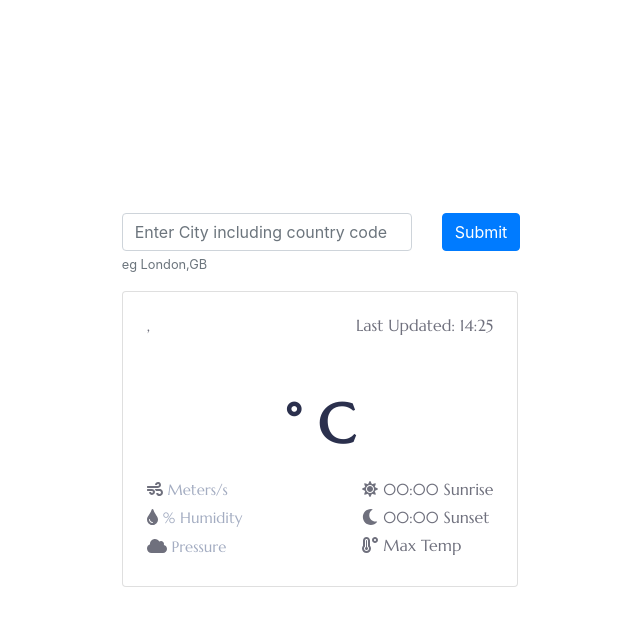
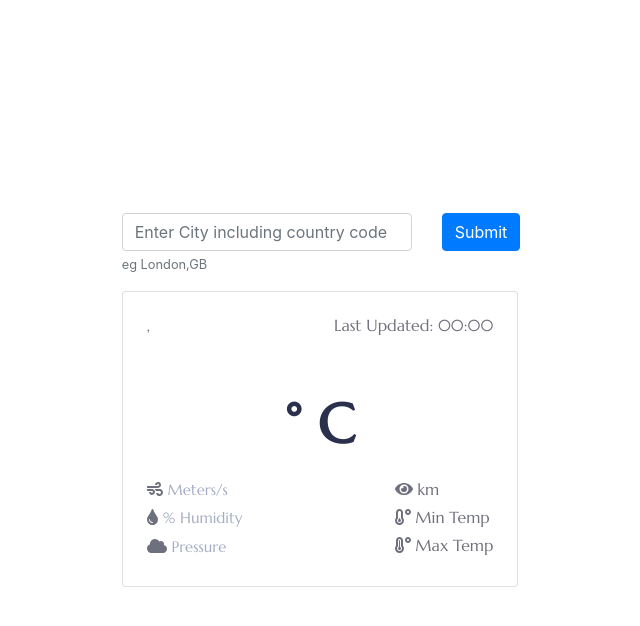
Before and after one commit to st3nic/weatherapp, a Django app: page / in a window 1280 px wide. Shown: the top 626 px of the page, without its empty margins (320-960 px from the left). Run offline with Django 3.2, Linux system fonts and the light colour scheme; data that the repository does not hold is empty; some libraries are stand-ins or nearby versions.

Commit message:
updated view to show min and max temps

```diff
--- a/weather/templates/weather/weather.html
+++ b/weather/templates/weather/weather.html
@@ -40,7 +40,7 @@
             <div class="card p-4">
                 <div class="d-flex">
                     <h6 class="flex-grow-1">{{context.name}}, {{context.sys.country}}</h6>
-                    <h6>Last Updated: {{time|date:"H:i"}}</h6>
+                    <h6>Last Updated: {{timefetched}}</h6>
                 </div>
                 <div class="d-flex flex-column temp mt-5 mb-3">
                     <h1 class="mb-0 font-weight-bold" id="heading"> {{context.main.temp}}° C </h1> <span class="small grey">{{context.weather.0.description|capfirst}}</span>
@@ -52,8 +52,8 @@
                         <p class="my-1"> <i class="fas fa-cloud"></i> <span> {{context.main.pressure}} Pressure </span> </p>
                     </div>
                     <div>
-                        <p class="my-1"> <i class="fas fa-sun"></i> <span> {{sunrise}} Sunrise </span> </p>
-                        <p class="my-1"> <i class="fas fa-moon"></i> <span> {{sunset}} Sunset </span> </p>
+                        <p class="my-1"> <i class="fas fa-eye"></i> <span> {{visibility}} km </span> </p>
+                        <p class="my-1"> <i class="fas fa-temperature-low"></i> <span> {{context.main.temp_min}} Min Temp </span> </p>
                         <p class="my-1"> <i class="fas fa-temperature-high"></i> <span> {{context.main.temp_max}} Max Temp </span> </p>
                     </div>
                 </div>
--- a/weather/views.py
+++ b/weather/views.py
@@ -21,17 +21,15 @@
                 units = '&units=metric'
                 url = 'https://api.openweathermap.org/data/2.5/weather?q='
                 resp = requests.get(url + city + '&appid=' + key + units)
-                sr = int(resp.json()['sys']['sunrise'])
-                sunrise = (datetime.utcfromtimestamp(sr).strftime('%H:%M'))
-                ss = int(resp.json()['sys']['sunset'])
-                sunset = (datetime.utcfromtimestamp(ss).strftime('%H:%M'))
+                tr = int(resp.json()['dt'])
+                timefetched = (datetime.fromtimestamp(tr).strftime('%H:%M'))
+                visibility = resp.json()['visibility'] / 1000
                 time = datetime.now()
 
                 context = {
                     'context':resp.json(),
-                    'sunrise':sunrise,
-                    'sunset':sunset,
                     'time':time,
+                    'visibility': visibility,
                     'form': CityForm
                 }
             except:
@@ -45,23 +43,30 @@
 
 
     else:
-        city = 'Sheffield'
-        key = config('API_KEY')
-        units = '&units=metric'
-        url = 'https://api.openweathermap.org/data/2.5/weather?q='
-        resp = requests.get(url + city + units + '&appid=' + key)
-        sr = int(resp.json()['sys']['sunrise'])
-        sunrise = (datetime.utcfromtimestamp(sr).strftime('%H:%M'))
-        ss = int(resp.json()['sys']['sunset'])
-        sunset = (datetime.utcfromtimestamp(ss).strftime('%H:%M'))
-        time = datetime.now()
+        try:
+            city = 'Sheffield'
+            key = config('API_KEY')
+            units = '&units=metric'
+            url = 'https://api.openweathermap.org/data/2.5/weather?q='
+            resp = requests.get(url + city + units + '&appid=' + key)
+            tr = int(resp.json()['dt'])
+            timefetched = (datetime.fromtimestamp(tr).strftime('%H:%M'))
+            visibility = resp.json()['visibility'] / 1000
+            time = datetime.now()
 
-        context = {
-            'context':resp.json(),
-            'sunrise':sunrise,
-            'sunset':sunset,
-            'time':time,
-            'form': CityForm
-        }
+            context = {
+                'context':resp.json(),
+                'timefetched':timefetched,
+                'time':time,
+                'visibility': visibility,
+                'form': CityForm
+            }
+        except:
+            context = {
+                'form': CityForm
+            }
+            messages.warning(request, 'No Connection to weather service')
+            return render(request, 'weather/weather.html', context)
+
 
     return render(request, 'weather/weather.html', context)
```
